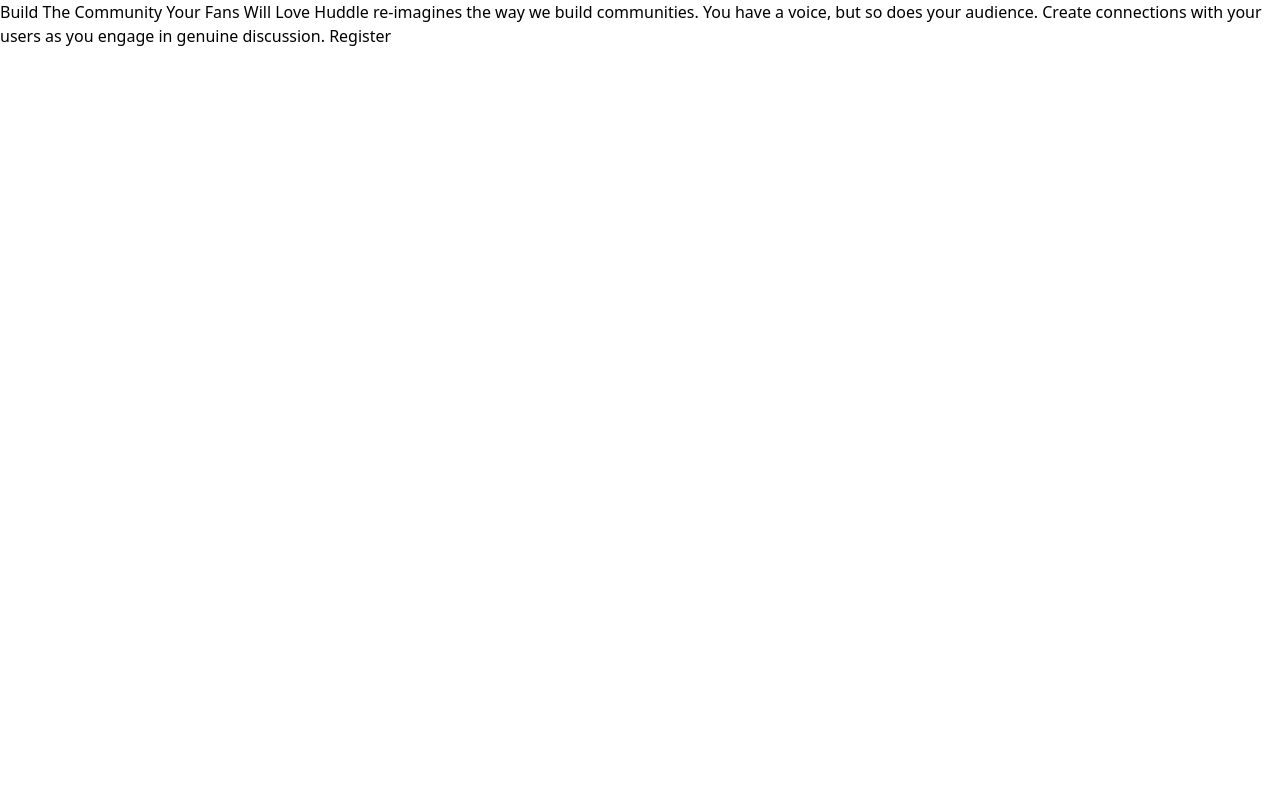
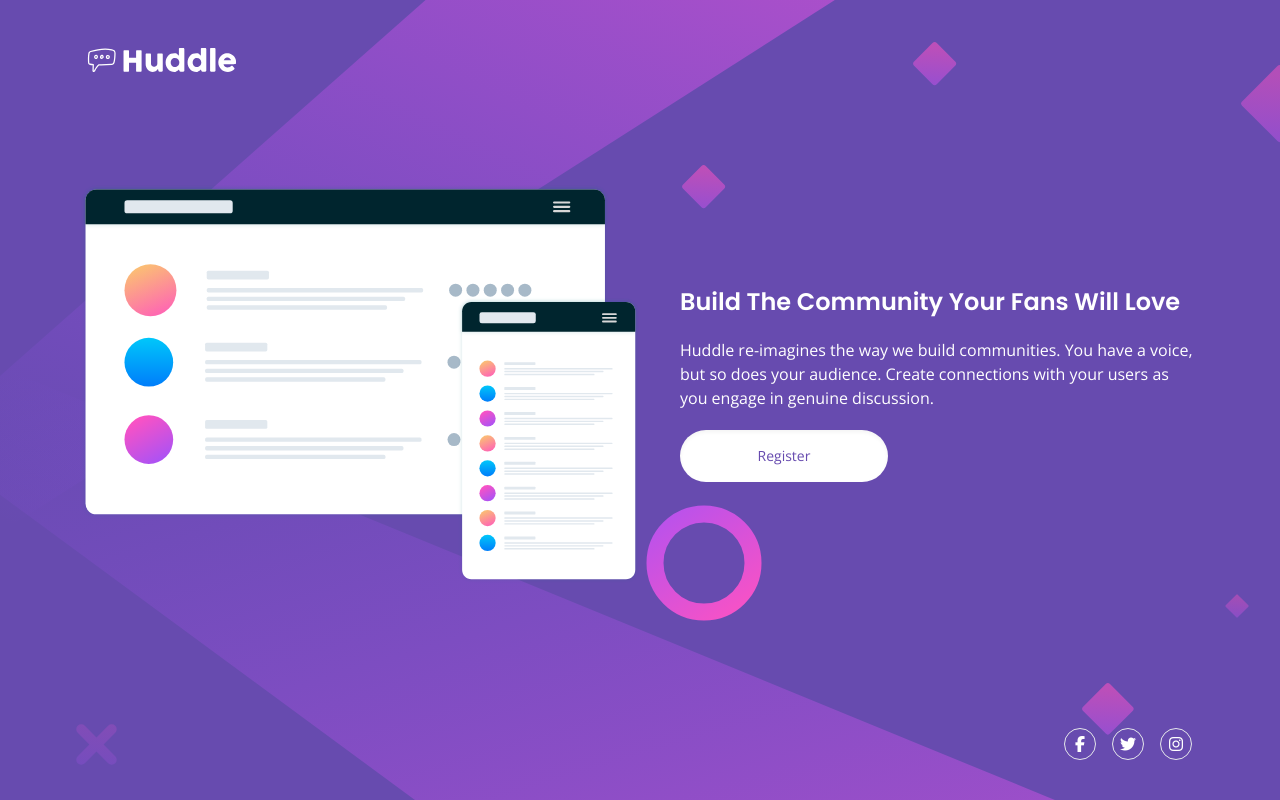
Before and after one commit to devggui/huddle-landing-page, a website: page index.html in a window 1280 px wide. Drawn offline with nearby package versions, Linux system fonts and the light colour scheme.

Commit message:
feat: completed

```diff
--- a/index.html
+++ b/index.html
@@ -5,20 +5,40 @@
   <meta name="viewport" content="width=device-width, initial-scale=1.0"> <!-- displays site properly based on user's device -->
 
   <link rel="icon" type="image/png" sizes="32x32" href="./images/favicon-32x32.png">
+  <link rel="stylesheet" href="./styles/main.css">
 
   <script src="https://cdn.tailwindcss.com"></script>
+  <script src="https://kit.fontawesome.com/e23101e17c.js" crossorigin="anonymous"></script>
 
   <title>Frontend Mentor | Huddle landing page with single introductory section</title>
 
 </head>
-<body>
+<body class="h-screen flex flex-col lg:justify-between bg-[url('./images/bg-mobile.svg')] bg-no-repeat bg-contain sm:bg-cover bg-[var(--Violet)] lg:bg-[url('./images/bg-desktop.svg')]">
+  <header class="px-10 lg:px-20 pt-10">
+    <img src="./images/logo.svg" alt="Logotipo escrito Huddle" class="w-36 lg:w-40">
+  </header>
+  <main class="flex flex-col lg:flex-row items-center lg:items-left p-10 lg:p-20">
+    <img src="./images/illustration-mockups.svg" alt="Uma imagem de um website desktop sobreposto por outra imagem do mesmo website no mobile" class="mb-10 lg:mb-0 lg:w-1/2 lg:mr-10">
 
-  Build The Community Your Fans Will Love
+    <div class="flex flex-col items-center lg:items-start">
+      <h1 class="text-2xl text-center lg:text-left font-bold text-white">Build The Community Your Fans Will Love</h1>
 
-  Huddle re-imagines the way we build communities. You have a voice, but so does your audience.
-  Create connections with your users as you engage in genuine discussion.
+      <p class="text-center lg:text-left text-white text-base font-light my-5">Huddle re-imagines the way we build communities. You have a voice, but so does your audience. Create connections with your users as you engage in genuine discussion.</p>
 
-  Register
+      <button class="w-52 bg-white text-center text-sm text-[var(--Violet)] rounded-full px-4 py-3 lg:py-4 shadow-inner hover:bg-[var(--Soft-Magenta)] hover:text-white">Register</button>
+    </div>
+  </main>
+  <footer class="flex flex-row items-center justify-center lg:justify-end lg:p-10 lg:px-20">
+    <a href="" class="border border-solid hover:border-[var(--Soft-Magenta)] rounded-full w-8 h-8 flex items-center justify-center mx-2 text-white hover:text-[var(--Soft-Magenta)]">
+      <i class="fa-brands fa-facebook-f" id="social-media-icon"></i>
+    </a>
+    <a href="" class="border border-solid hover:border-[var(--Soft-Magenta)] rounded-full w-8 h-8 flex items-center justify-center mx-2 text-white hover:text-[var(--Soft-Magenta)]">
+      <i class="fa-brands fa-twitter" id="social-media-icon"></i>
+    </a>
+    <a href="" class="border border-solid hover:border-[var(--Soft-Magenta)] rounded-full w-8 h-8 flex items-center justify-center mx-2 text-white hover:text-[var(--Soft-Magenta)]">
+      <i class="fa-brands fa-instagram" id="social-media-icon"></i>
+    </a>
+  </footer>
 
 </body>
 </html>
--- a/styles/main.css
+++ b/styles/main.css
@@ -1,3 +1,32 @@
 @tailwind base;
 @tailwind components;
 @tailwind utilities;
+
+@import url('https://fonts.googleapis.com/css2?family=Open+Sans&family=Poppins:wght@400;600&display=swap');
+
+:root {
+  /* ## Colors */
+
+  /* ### Primary */
+
+  --Violet: hsl(257, 40%, 49%);
+  --Soft-Magenta: hsl(300, 69%, 71%);
+}
+
+* {
+  margin: 0;
+  padding: 0;
+  box-sizing: border-box;
+  text-decoration: none;
+}
+
+html,
+body {
+  font-family: 'Open Sans', sans-serif;
+}
+
+h1,
+h2,
+h3 {
+  font-family: 'Poppins', sans-serif;
+}
```
